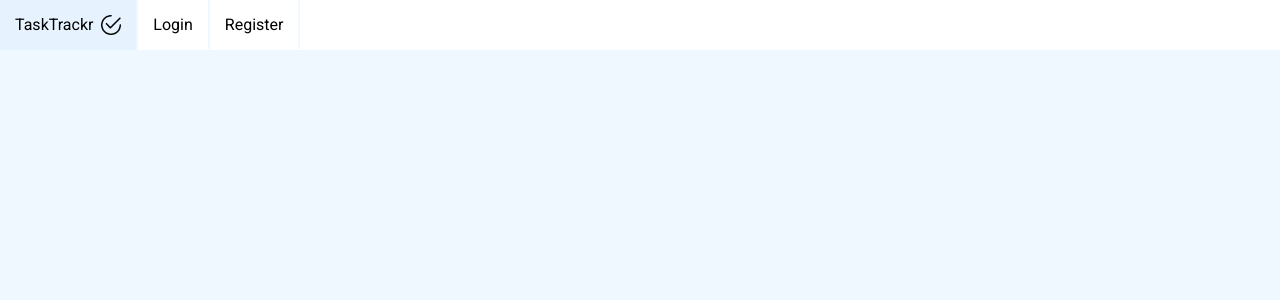
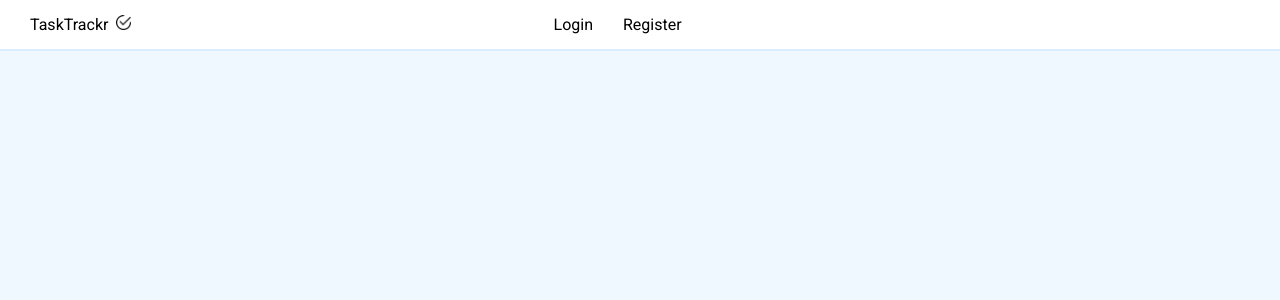
Before and after one commit to Tango0o0o/TaskTrackr, a Django app: page / in a window 1280 px wide. Shown: the top 300 px of the page. Run offline with Django 4.2, Linux system fonts and the light colour scheme.

Commit message:
Made topnavbar as responsive as it needs to be for now

```diff
--- a/Main/Static/Maincss/base.css
+++ b/Main/Static/Maincss/base.css
@@ -1,4 +1,5 @@
 :root {
     --alice-blue-hsl: hsl(208, 100%, 97%);
     --alice-blue-hsl-hover: hsl(208, 100%, 95%);
+    --alice-blue-hsl-borders: hsl(208, 100%, 93%);
 }
--- a/Main/Static/Maincss/topnavbar.css
+++ b/Main/Static/Maincss/topnavbar.css
@@ -8,29 +8,33 @@
     font-style: normal; /* no funny stuff (italics) etc */
 }
 
-.navbar ul { /* Selects the navbar class then the unordered list element */
+.mobile {
+    display: none; /* Anything with class mobile (built for mobiles) should be hidden */
+}
+
+.navbar > div { /* Selects the navbar class then the unordered list element */
+    position: relative;
 
     background-color: white; /*Sets the background colour to white */
     list-style-type: none; /* Removes bullet points */
-
     margin: 0px; /* No margins, sticks right to the top and left of the screen */
     padding: 0;  /* Sticks the content to the edge of the container */
+
+    border-bottom: 2px solid var(--alice-blue-hsl-borders);
 
     overflow: hidden; /* Stops the background going invisible, because before going off screen hides whole thing, now just clips it */
 }
 
+
 .navbar a { /* Selects the navbar class then the link element */
-
     display: block; /* Gives each on its own full space */
 
-    padding: 15px; /* Pushes the content 15px inwards at all sides */
+    padding: 15px 15px; /* Pushes the content 15px inwards at all sides */
     float: left; /* Allows an element to float to the left, so then all of the elements coming next flow next to it */
 
     color: black; /* Text colour black */
     text-align: center; /* Put the text in the center of the container */
     text-decoration: none; /* plain, basic text */
-
-    border-right: 2px solid var(--alice-blue-hsl); /* Set the right side border to be 2 pixels wide, solid and aliceblue colour */
 
 }
 
@@ -41,7 +45,29 @@
 
 .nav-icon {
     /* make the image much smaller 20px both ways */
-    width: 20px;
-    height: 20px;
+    width: 15px;
+    height: 15px;
     float: right; /* let the text flow directly to the left of it */
 }
+
+.center {
+    position: absolute;
+    left: 48%;
+    top: 48%;
+    transform: translate(-48%, -48%);
+}
+
+#siteid {
+    margin-left: 15px;
+}
+
+@media (width < 600px) {
+    body .mobile {
+        display: block;
+    }
+
+    body #siteid {
+        display: none;
+        width: 100px;
+    }
+}
--- a/Main/templates/Main/base.html
+++ b/Main/templates/Main/base.html
@@ -17,23 +17,27 @@
 
 <body>
 
-  <nav class="navbar">
+  <nav class="navbar"> <!-- Simply just a container, to make selection better -->
 
-    <ul>
+    <div>
 
-      <li>
         <a class="primary-tab" id="siteid" href="{% url 'home' %}">
           TaskTrackr &nbsp;
           <img class="nav-icon" src="/media/icons/Checkmark.png">
         </a>
-      </li>
+
+
+        <a id="siteid mobile"><img class="nav-icon mobile" src="/media/icons/Checkmark.png"></a>
+
 
       {% if not user.is_authenticated %}
-        <li><a class="primary-tab" href="{% url 'login' %}">Login</a></li>
-        <li><a class="primary-tab" href="{% url 'register' %}">Register</a></li>
+          <div class="center">
+            <a class="primary-tab" href="{% url 'login' %}">Login</a>
+            <a class="primary-tab" href="{% url 'register' %}">Register</a>
+          </div>
       {% endif %}
 
-    </ul>
+    </div>
 
   </nav>
 
```
